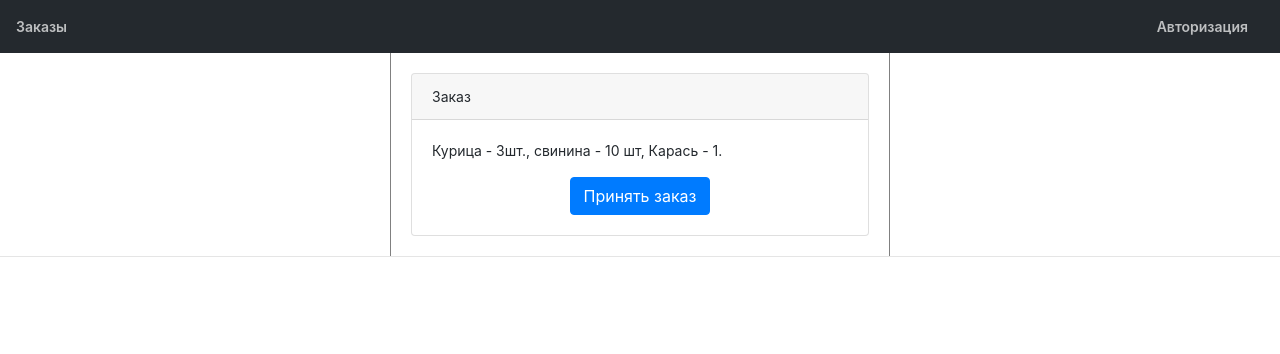
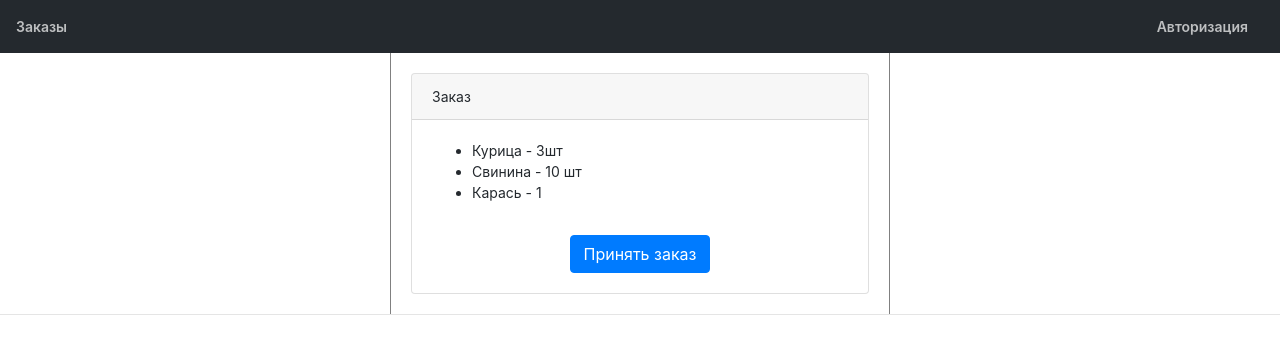
Before and after one commit to QumiQumi/ZaObed_Front, a plain HTML site: page gleb/index.html in a window 1280 px wide. Drawn offline with nearby package versions, Linux system fonts and the light colour scheme.

Commit message:
+убрал точки из списка

```diff
--- a/gleb/index.html
+++ b/gleb/index.html
@@ -57,9 +57,16 @@
     div.appendChild(ul);
     for (var i = 0, ln = array.length; i < ln; i++) {
         var li = document.createElement('li');
-        li.innerHTML = array[i];
+
+        li.innerHTML = ucFirst(array[i]).replace(/\./, "");
         ul.appendChild(li);
     }
 
+    function ucFirst(str) {
+        // только пустая строка в логическом контексте даст false
+        if (!str) return str;
+        return str[0].toUpperCase() + str.slice(1);
+    }
+</script>
 
-    /html>
+</html>
```
